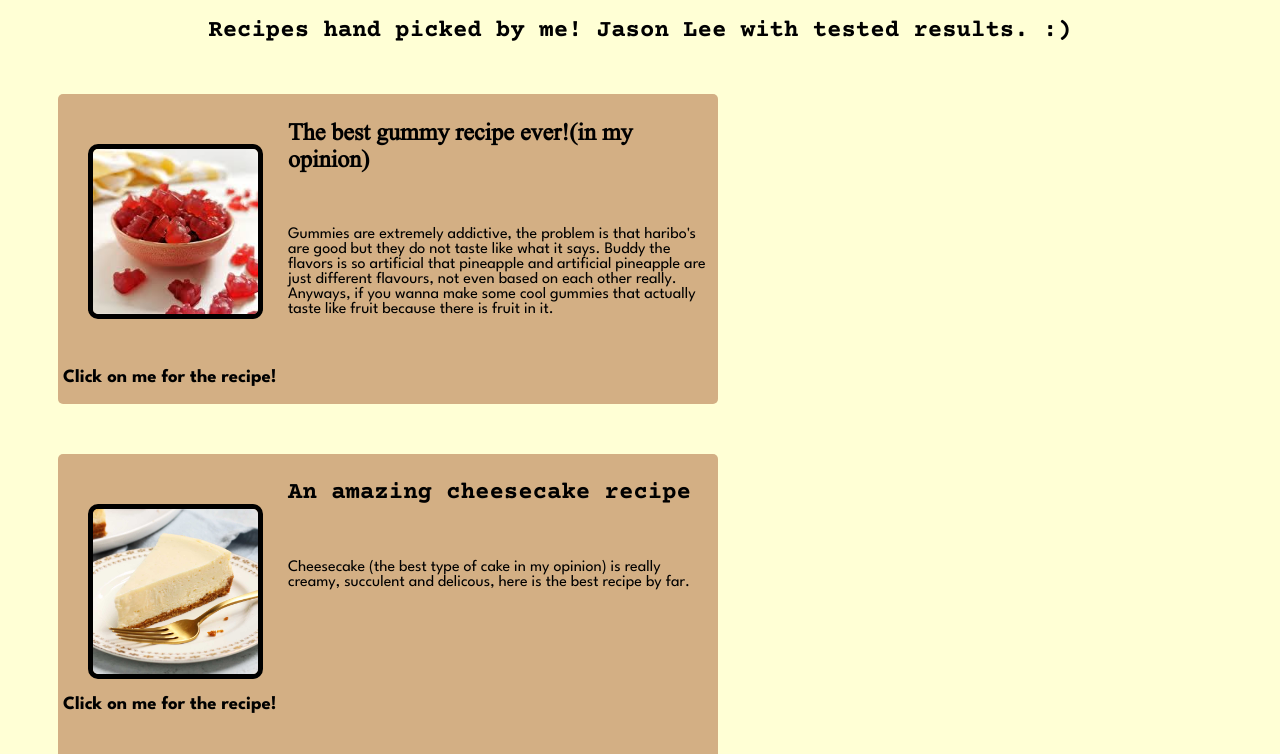
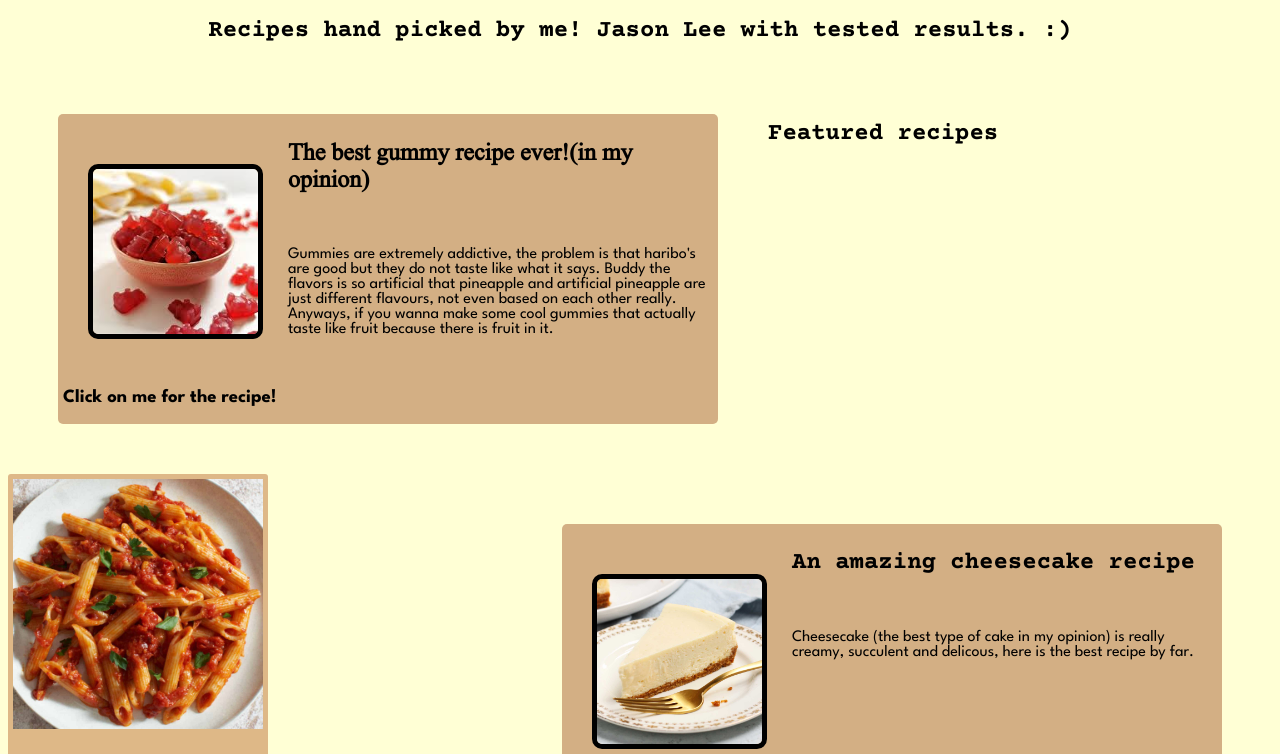
Before and after one commit to Jaosn-Lee/CookSite, a plain HTML site: page index.html in a window 1280 px wide. Shown: the part 198-952 px from the top of the page. Drawn offline with Linux system fonts and the light colour scheme.

Commit message:
Update index.html

```diff
--- a/index.html
+++ b/index.html
@@ -39,7 +39,8 @@
     <main>
         <h2 id="tested">Recipes hand picked by me! Jason Lee with tested results. :)</h2>
         <section>
-            <div class="food_index">
+            <div class="food_index"
+                style="float:left">
                 <a href="snacks.html#gummy">
                     <img src="images/gummy.jpeg"
                     type="jpeg"
@@ -66,7 +67,8 @@
                     ><b>Click on me for the recipe!</b></h3>
                 </a>
             </div>
-            <div class="food_index">
+            <div class="food_index"
+                style="float:right">
                 <a href="desserts.html#cakes">
                     <img src="images/cheesecake.jpg"
                     class="home_pics"
```
